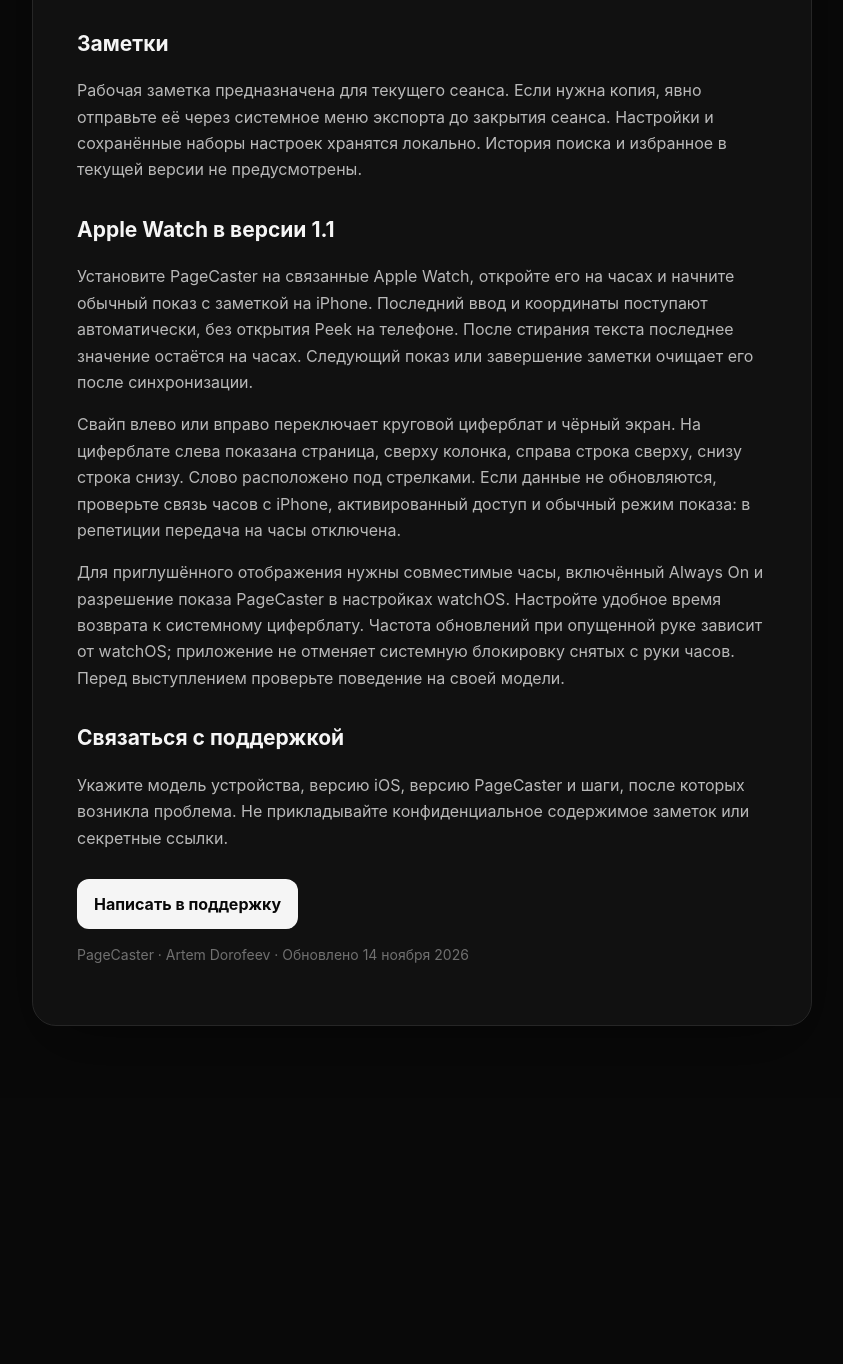
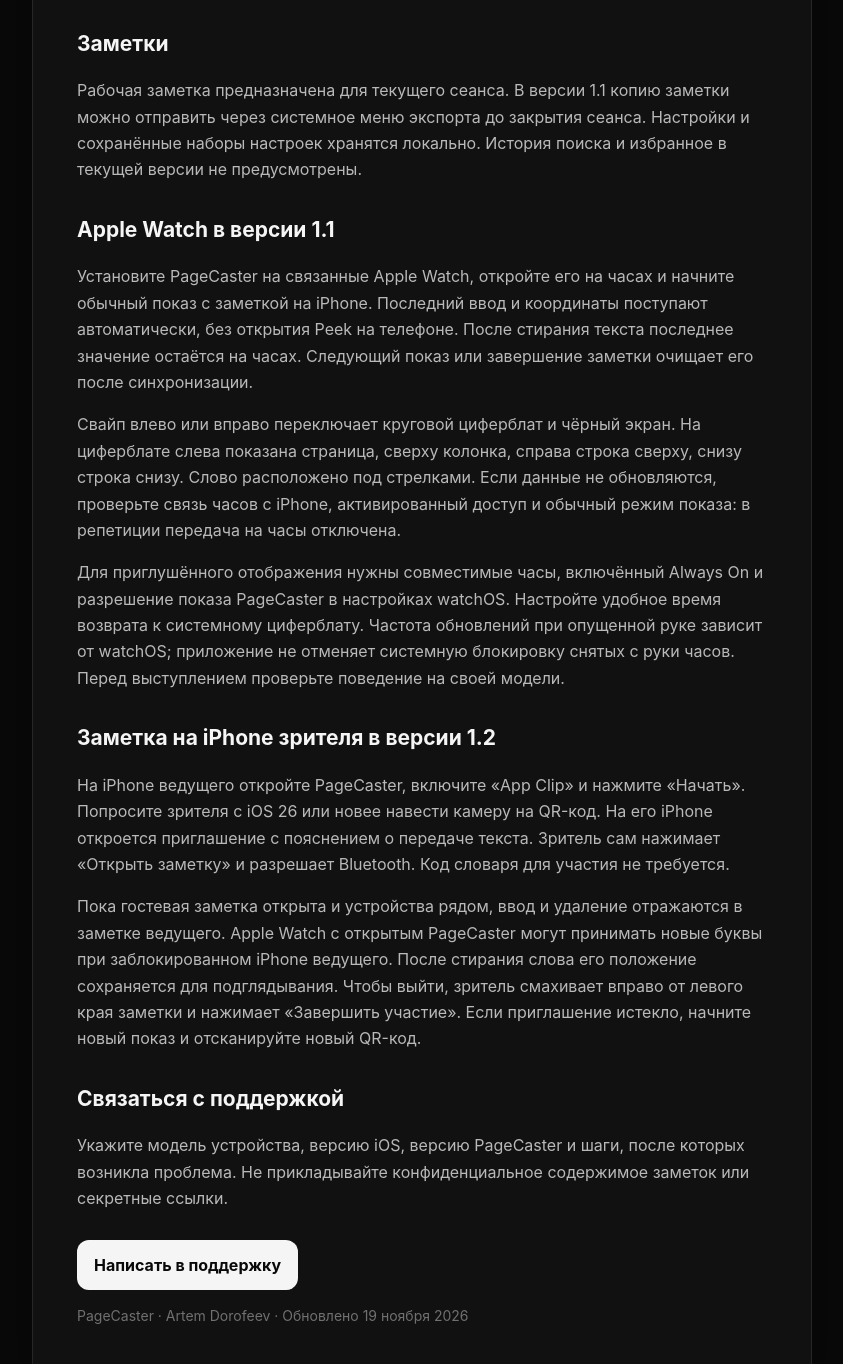
Before and after one commit to Artemdrv/artemdrv.github.io, a plain HTML site: page pagecaster/support/index.html in a window 1280 px wide. Shown: the part 1624-2988 px from the top of the page, without its empty margins (218-1061 px from the left). Before the commit the page ends 2722 px from the top, so only its background shows below. Drawn offline with Linux system fonts and the light colour scheme.

Commit message:
Добавить инструкцию по гостевой заметке PageCaster 1.2

```diff
--- a/pagecaster/support/index.html
+++ b/pagecaster/support/index.html
@@ -9,7 +9,8 @@
 <h2>Срок кода истёк или код не найден</h2><p>Проверьте символы и срок активации, указанный при выдаче кода. При истёкшем, отсутствующем или неработающем коде напишите в поддержку: мы проверим данные покупки и подскажем дальнейшие действия. Не присылайте сам код, пароль Apple Account или коды подтверждения.</p>
 <h2>Перед выступлением без интернета</h2><p>Завершите активацию заранее при подключении к App Store, затем проверьте запуск и поиск без сети. После переустановки приложения или смены Apple Account может потребоваться восстановление через интернет. Внешним интеграциям нужно собственное подключение.</p>
 <h2>Поиск и интеграции</h2><p>Основной поиск работает на устройстве. Дополнительные интеграции включаются отдельно. Для Magic Control нужны совместимое устройство, соединение с его локальной сетью и разрешение iOS на локальную сеть. Для Peacecomer нужна ваша корректная личная ссылка. Не публикуйте её в сообщениях или снимках экрана.</p>
-<h2>Заметки</h2><p>Рабочая заметка предназначена для текущего сеанса. Если нужна копия, явно отправьте её через системное меню экспорта до закрытия сеанса. Настройки и сохранённые наборы настроек хранятся локально. История поиска и избранное в текущей версии не предусмотрены.</p>
+<h2>Заметки</h2><p>Рабочая заметка предназначена для текущего сеанса. В версии 1.1 копию заметки можно отправить через системное меню экспорта до закрытия сеанса. Настройки и сохранённые наборы настроек хранятся локально. История поиска и избранное в текущей версии не предусмотрены.</p>
 <h2>Apple Watch в версии 1.1</h2><p>Установите PageCaster на связанные Apple Watch, откройте его на часах и начните обычный показ с заметкой на iPhone. Последний ввод и координаты поступают автоматически, без открытия Peek на телефоне. После стирания текста последнее значение остаётся на часах. Следующий показ или завершение заметки очищает его после синхронизации.</p><p>Свайп влево или вправо переключает круговой циферблат и чёрный экран. На циферблате слева показана страница, сверху колонка, справа строка сверху, снизу строка снизу. Слово расположено под стрелками. Если данные не обновляются, проверьте связь часов с iPhone, активированный доступ и обычный режим показа: в репетиции передача на часы отключена.</p><p>Для приглушённого отображения нужны совместимые часы, включённый Always On и разрешение показа PageCaster в настройках watchOS. Настройте удобное время возврата к системному циферблату. Частота обновлений при опущенной руке зависит от watchOS; приложение не отменяет системную блокировку снятых с руки часов. Перед выступлением проверьте поведение на своей модели.</p>
+<h2>Заметка на iPhone зрителя в версии 1.2</h2><p>На iPhone ведущего откройте PageCaster, включите «App Clip» и нажмите «Начать». Попросите зрителя с iOS 26 или новее навести камеру на QR-код. На его iPhone откроется приглашение с пояснением о передаче текста. Зритель сам нажимает «Открыть заметку» и разрешает Bluetooth. Код словаря для участия не требуется.</p><p>Пока гостевая заметка открыта и устройства рядом, ввод и удаление отражаются в заметке ведущего. Apple Watch с открытым PageCaster могут принимать новые буквы при заблокированном iPhone ведущего. После стирания слова его положение сохраняется для подглядывания. Чтобы выйти, зритель смахивает вправо от левого края заметки и нажимает «Завершить участие». Если приглашение истекло, начните новый показ и отсканируйте новый QR-код.</p>
 <h2>Связаться с поддержкой</h2><p>Укажите модель устройства, версию iOS, версию PageCaster и шаги, после которых возникла проблема. Не прикладывайте конфиденциальное содержимое заметок или секретные ссылки.</p><a class="button" href="mailto:drv.8604@gmail.com?subject=PageCaster%20Support">Написать в поддержку</a>
-<p class="muted">PageCaster · Artem Dorofeev · Обновлено 14 ноября 2026</p></section></main></body></html>
+<p class="muted">PageCaster · Artem Dorofeev · Обновлено 19 ноября 2026</p></section></main></body></html>
```
